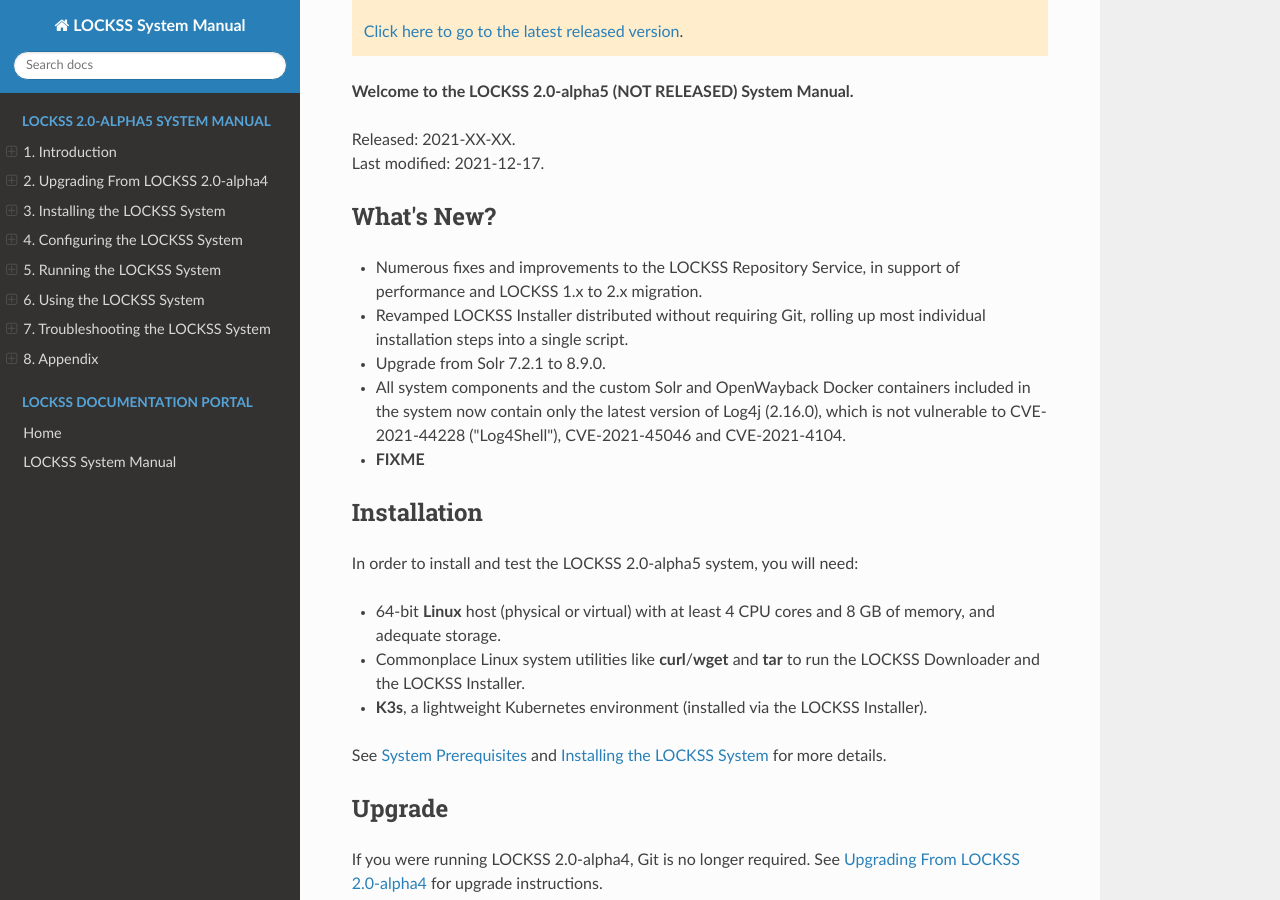
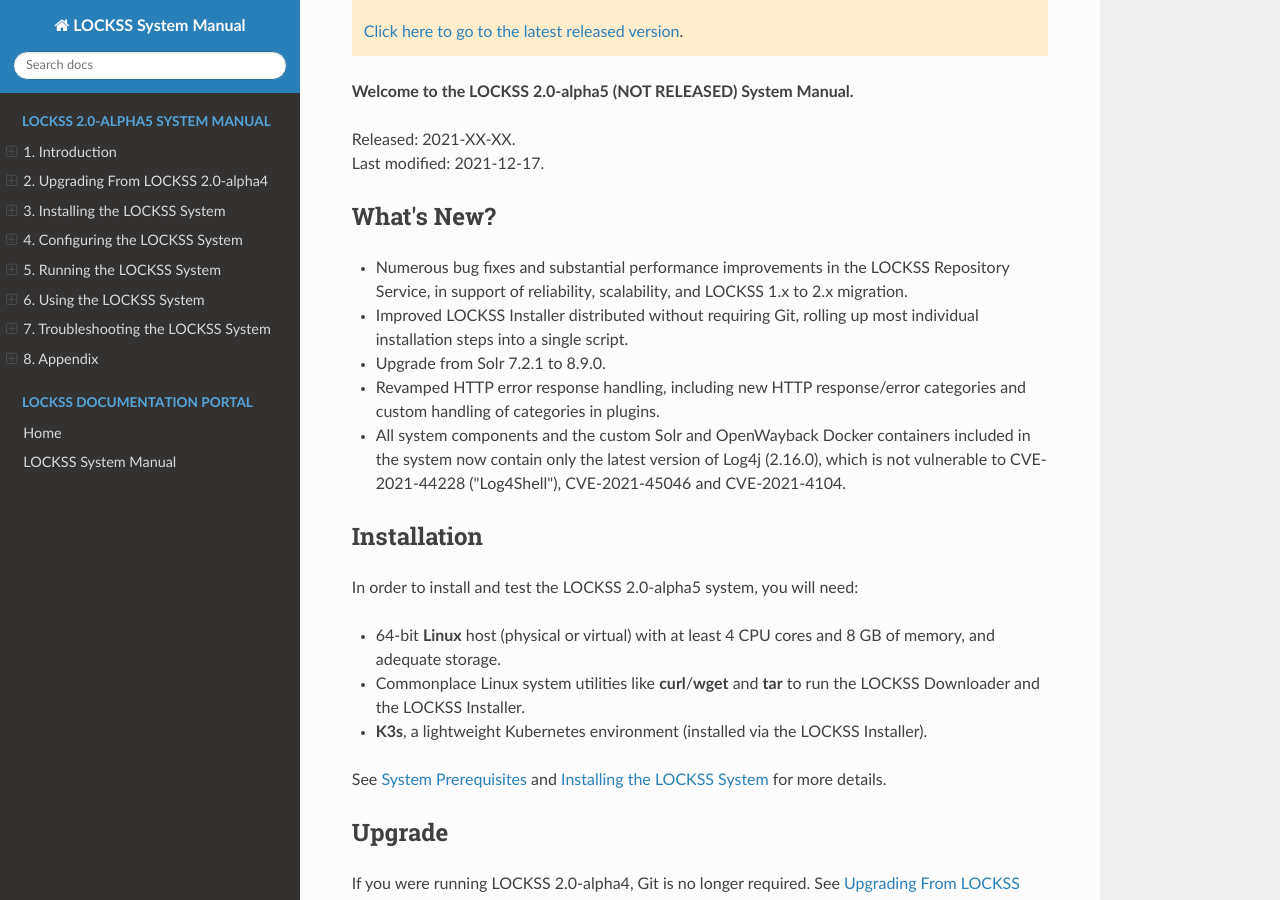
Before and after one commit to lockss/lockss-rtd-manual, a Sphinx documentation site: the page built from docs/index.rst, in a window 1280 px wide and 900 px high, scrolled down 439 px. Built offline with Sphinx 7.4.7 and the Read the Docs theme 2.0.0, drawn with Linux system fonts in a browser that asks for light colours.

Commit message:
Additional release notes.

```diff
--- a/docs/index.rst
+++ b/docs/index.rst
@@ -35,15 +35,15 @@ LOCKSS 2.0-alpha5 (NOT RELEASED) System Manual
    What's New?
    -----------
 
-   *  Numerous fixes and improvements to the LOCKSS Repository Service, in support of performance and LOCKSS 1.x to 2.x migration.
+   *  Numerous bug fixes and substantial performance improvements in the LOCKSS Repository Service, in support of reliability, scalability, and LOCKSS 1.x to 2.x migration.
 
-   *  Revamped LOCKSS Installer distributed without requiring Git, rolling up most individual installation steps into a single script.
+   *  Improved LOCKSS Installer distributed without requiring Git, rolling up most individual installation steps into a single script.
 
    *  Upgrade from Solr 7.2.1 to 8.9.0.
 
+   *  Revamped HTTP error response handling, including new HTTP response/error categories and custom handling of categories in plugins.
+
    *  All system components and the custom Solr and OpenWayback Docker containers included in the system now contain only the latest version of Log4j (2.16.0), which is not vulnerable to CVE-2021-44228 ("Log4Shell"), CVE-2021-45046 and CVE-2021-4104.
-
-   *  **FIXME**
 
    ------------
    Installation
```
